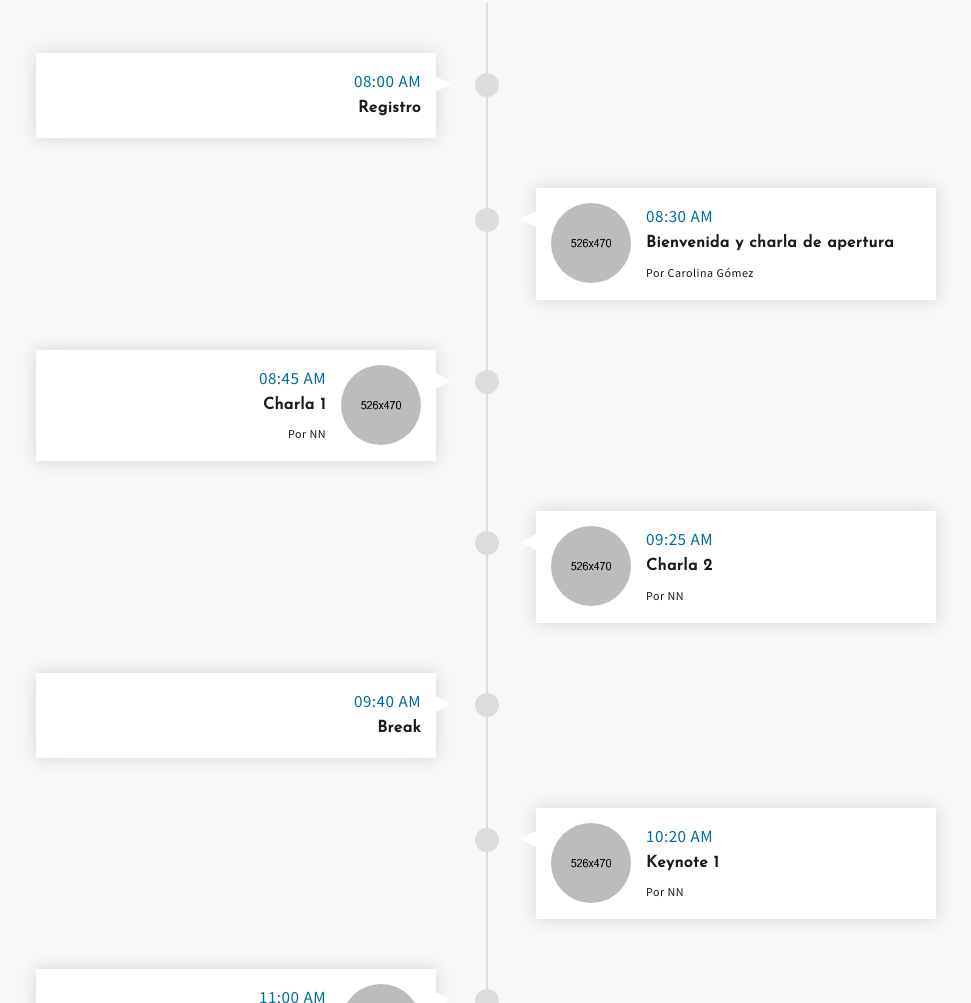
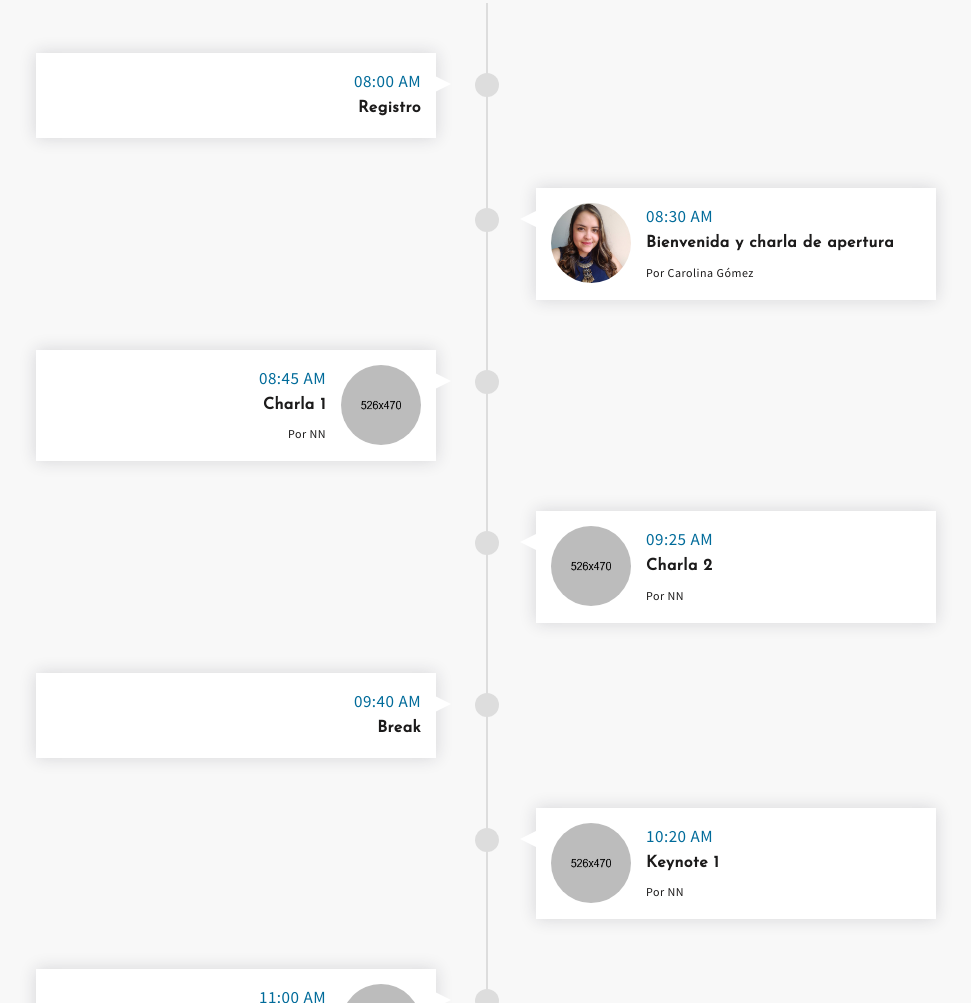
Before and after one commit to ColombiaPython/pyday-pereira-2019, a plain HTML site: page index.html in a window 1280 px wide. Shown: the part 2216-3219 px from the top of the page, without its empty margins (153-1124 px from the left). Drawn offline with nearby package versions, Linux system fonts and the light colour scheme.

Commit message:
Se agrega foto de charla de bienvenida

```diff
--- a/index.html
+++ b/index.html
@@ -336,7 +336,7 @@
                         </li>
                         <li>
                           <div class="mu-single-event">
-                            <img src="assets/images/speaker-1.jpg" alt="event speaker">
+                            <img src="assets/images/carolina-gomez.jpg" alt="event speaker">
                             <p class="mu-event-time">08:30 AM</p>
                             <h3>Bienvenida y charla de apertura</h3>
                             <span>Por Carolina Gómez</span>
```
Also changed, not shown: assets/images/carolina-gomez.jpg (added).
